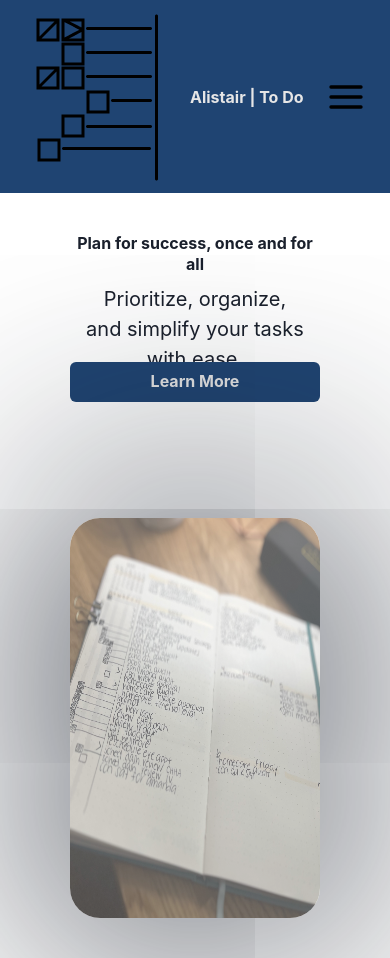
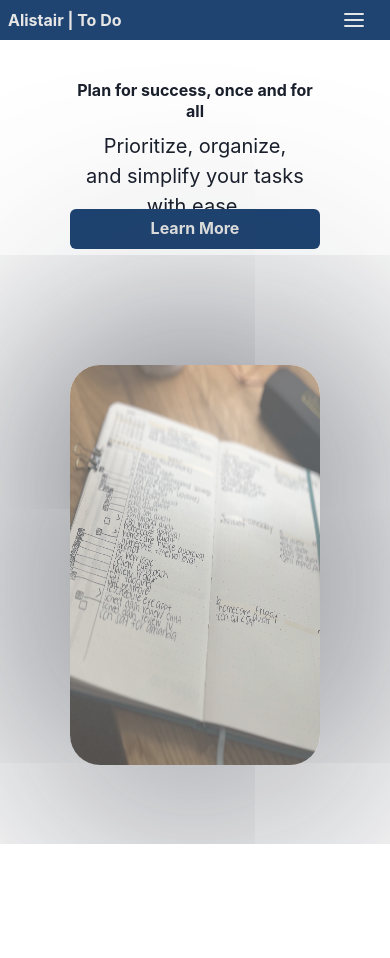
Before and after one commit to DaniellePashayan/alistair-todo, a React (Vite) app in the folder client/: page / in a window 390 px wide. After the commit the page ends 844 px from the top, so only its background shows below. Built offline with nearby package versions, Linux system fonts and the light colour scheme.

Commit message:
switch to coding mobile first

```diff
--- a/client/src/components/NavBar.tsx
+++ b/client/src/components/NavBar.tsx
@@ -1,5 +1,4 @@
 import {
-  Box,
   Button,
   Flex,
   Grid,
@@ -10,7 +9,6 @@ import {
   Link,
   Show,
   Spacer,
-  Text,
 } from "@chakra-ui/react";
 import Logo from "../assets/Icon.png";
 
@@ -21,32 +19,48 @@ const NavBar = () => {
       alignItems={"center"}
       gap="2"
       bg="pblue.900"
-      h={{ sm: "50px", md: "75px", lg: "100px" }}
+      h={{ base: "40px" }}
     >
+      {/* Left Side Navbar */}
       <HStack>
-        <Image boxSize={{sm: '0px', md: '40px', lg:'60px'}} src={Logo} />
-        <Link
-          as="b"
-          fontSize={{ sm: "20px", md: "35px", lg: "50px" }}
-          color="sgray.100"
-        >
+        <Image boxSize={{ base: "0px" }} src={Logo} />
+        <Link as="b" fontSize={{ sm: "20px" }} color="sgray.100">
           {" "}
           Alistair | To Do
         </Link>
       </HStack>
       <Spacer />
+      {/* Right side Navbar */}
       <Show below="md">
         <Flex mr={6} alignContent={"center"}>
           <svg
             xmlns="http://www.w3.org/2000/svg"
             x="0px"
             y="0px"
-            width="40"
-            height="40"
-            viewBox="0 0 24 24"
-            fill="gray.900"
+            width="24"
+            height="24"
+            viewBox="0,0,256,256"
+            fill="#e6e6e6"
           >
-            <path d="M 3 5 A 1.0001 1.0001 0 1 0 3 7 L 21 7 A 1.0001 1.0001 0 1 0 21 5 L 3 5 z M 3 11 A 1.0001 1.0001 0 1 0 3 13 L 21 13 A 1.0001 1.0001 0 1 0 21 11 L 3 11 z M 3 17 A 1.0001 1.0001 0 1 0 3 19 L 21 19 A 1.0001 1.0001 0 1 0 21 17 L 3 17 z" />
+            <g
+              fill="#e6e6e6"
+              fill-rule="nonzero"
+              stroke="none"
+              stroke-width="1"
+              stroke-linecap="butt"
+              stroke-linejoin="miter"
+              stroke-miterlimit="10"
+              stroke-dasharray=""
+              stroke-dashoffset="0"
+              font-family="none"
+              font-weight="none"
+              font-size="none"
+              text-anchor="none"
+            >
+              <g transform="scale(10.66667,10.66667)">
+                <path d="M3,5c-0.36064,-0.0051 -0.69608,0.18438 -0.87789,0.49587c-0.18181,0.3115 -0.18181,0.69676 0,1.00825c0.18181,0.3115 0.51725,0.50097 0.87789,0.49587h18c0.36064,0.0051 0.69608,-0.18438 0.87789,-0.49587c0.18181,-0.3115 0.18181,-0.69676 0,-1.00825c-0.18181,-0.3115 -0.51725,-0.50097 -0.87789,-0.49587zM3,11c-0.36064,-0.0051 -0.69608,0.18438 -0.87789,0.49587c-0.18181,0.3115 -0.18181,0.69676 0,1.00825c0.18181,0.3115 0.51725,0.50097 0.87789,0.49587h18c0.36064,0.0051 0.69608,-0.18438 0.87789,-0.49587c0.18181,-0.3115 0.18181,-0.69676 0,-1.00825c-0.18181,-0.3115 -0.51725,-0.50097 -0.87789,-0.49587zM3,17c-0.36064,-0.0051 -0.69608,0.18438 -0.87789,0.49587c-0.18181,0.3115 -0.18181,0.69676 0,1.00825c0.18181,0.3115 0.51725,0.50097 0.87789,0.49587h18c0.36064,0.0051 0.69608,-0.18438 0.87789,-0.49587c0.18181,-0.3115 0.18181,-0.69676 0,-1.00825c-0.18181,-0.3115 -0.51725,-0.50097 -0.87789,-0.49587z"></path>
+              </g>
+            </g>
           </svg>
         </Flex>
       </Show>
```
